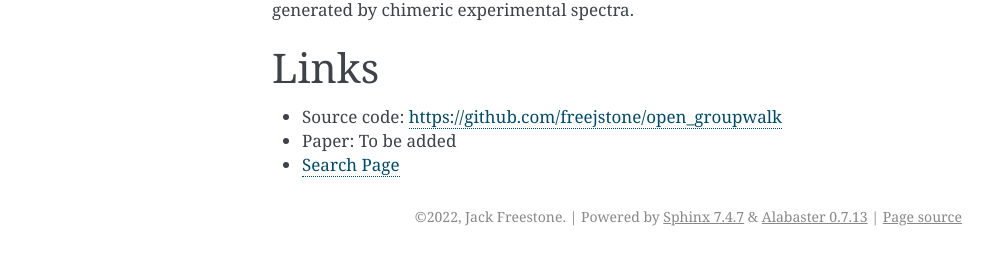
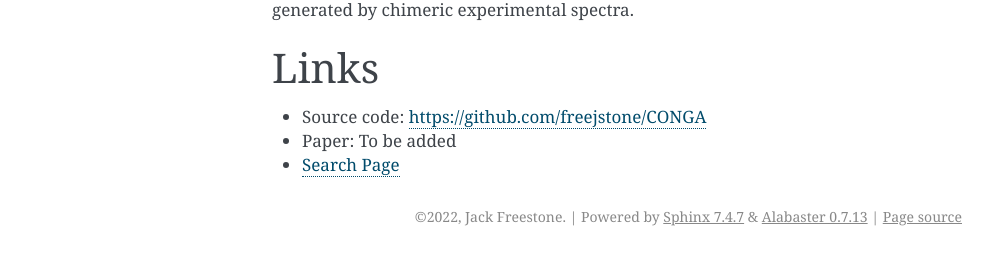
Before and after one commit to freejstone/CONGA, a Sphinx documentation site: the page built from docs/index.rst, in a window 1280 px wide. Shown: the part 838-1091 px from the top of the page, without its empty margins (148-1140 px from the left). Built offline with Sphinx 7.4.7, drawn with Linux system fonts in a browser that asks for light colours.

Commit message:
Updated links in readthedocs

```diff
--- a/docs/conf.py
+++ b/docs/conf.py
@@ -17,7 +17,7 @@
 
 # -- Project information -----------------------------------------------------
 
-project = 'Open Group-walk'
+project = 'CONGA'
 copyright = '2022, Jack Freestone'
 author = 'Jack Freestone'
 
--- a/docs/index.rst
+++ b/docs/index.rst
@@ -21,6 +21,6 @@ CONGA is a tool for discovering peptides in mass-spectrometry data with theoreti
 
 Links
 =====
-* Source code: https://github.com/freejstone/open_groupwalk
+* Source code: https://github.com/freejstone/CONGA
 * Paper: To be added
 * :ref:`search`
```
